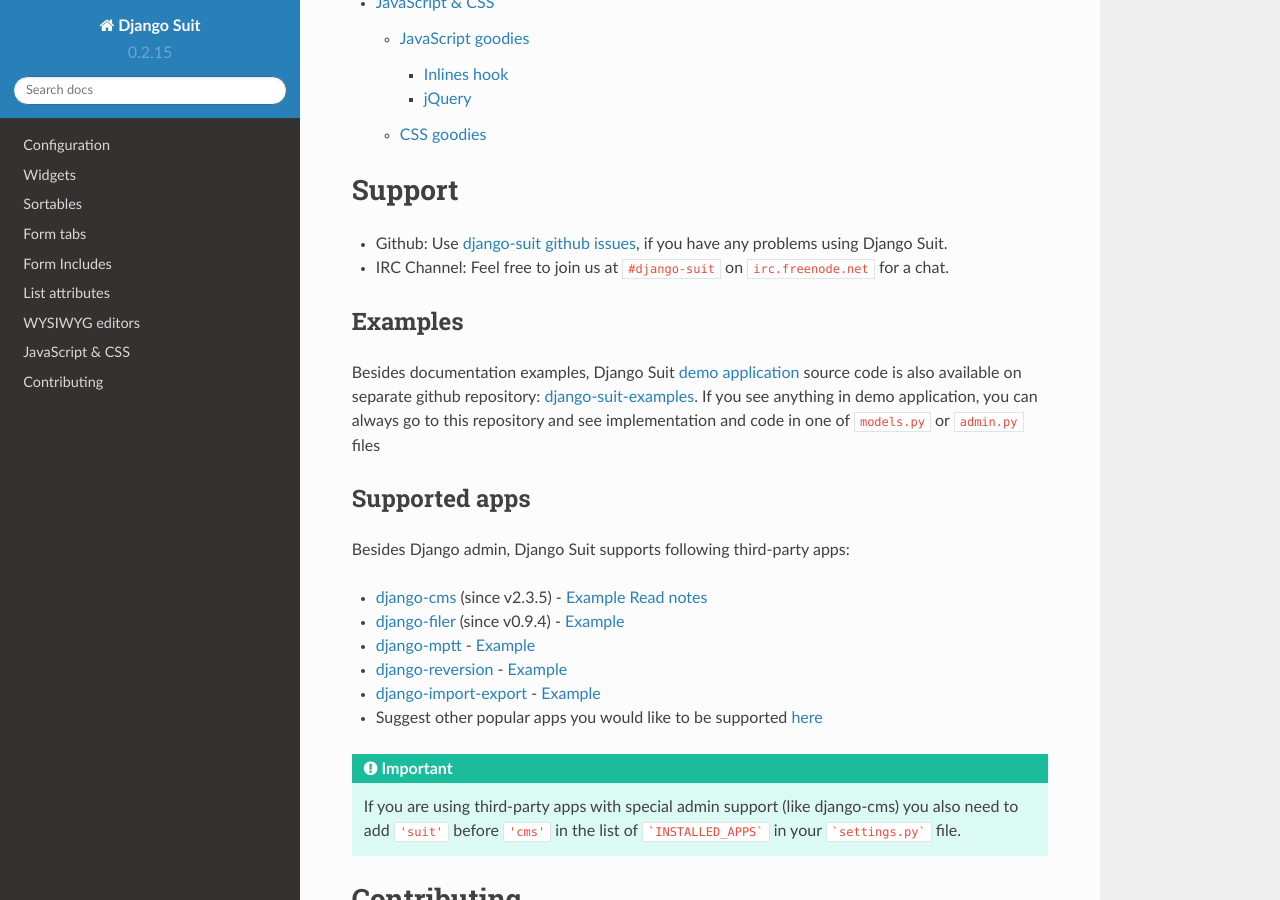
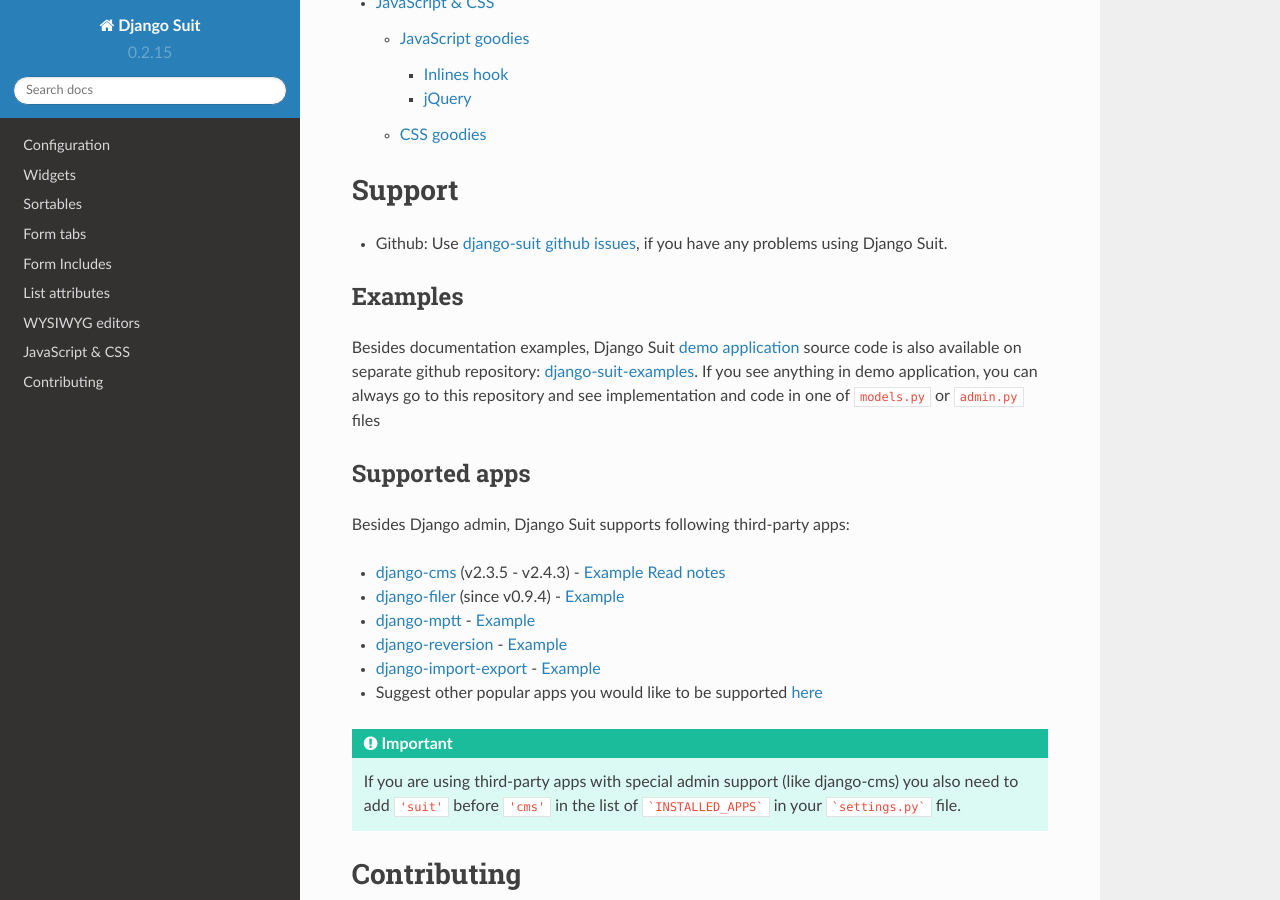
Before and after one commit to darklow/django-suit, a Sphinx documentation site: the page built from docs/index.rst, in a window 1280 px wide and 900 px high, scrolled down 5671 px. Built offline with Sphinx 7.4.7 and the Read the Docs theme 2.0.0, drawn with Linux system fonts in a browser that asks for light colours; some of the changed text lies outside the part shown.

Commit message:
Docs: Specify exact Django CMS supported versions

```diff
--- a/docs/index.rst
+++ b/docs/index.rst
@@ -204,7 +204,7 @@
 =======
 
 * Github: Use `django-suit github issues <https://github.com/darklow/django-suit/issues>`_, if you have any problems using Django Suit.
-* IRC Channel: Feel free to join us at ``#django-suit`` on ``irc.freenode.net`` for a chat.
+
 
 Examples
 --------
@@ -217,7 +217,7 @@
 
 Besides Django admin, Django Suit supports following third-party apps:
 
-* `django-cms <https://github.com/divio/django-cms>`_ (since v2.3.5) - `Example <http://djangosuit.com/admin/cms/page/>`_ `Read notes <https://github.com/darklow/django-suit/issues/77>`_
+* `django-cms <https://github.com/divio/django-cms>`_ (v2.3.5 - v2.4.3) - `Example <http://djangosuit.com/admin/cms/page/>`_ `Read notes <https://github.com/darklow/django-suit/issues/77>`_
 * `django-filer <https://github.com/stefanfoulis/django-filer>`_ (since v0.9.4) - `Example <http://djangosuit.com/admin/filer/folder/>`_
 * `django-mptt <https://github.com/django-mptt/django-mptt/>`_ - `Example <http://djangosuit.com/admin/examples/category/>`_
 * `django-reversion <https://github.com/etianen/django-reversion>`_ - `Example <http://djangosuit.com/admin/examples/reversioneditem/>`_
```
Also changed, not shown: other parts of docs/index.rst (+2 -2 lines).
